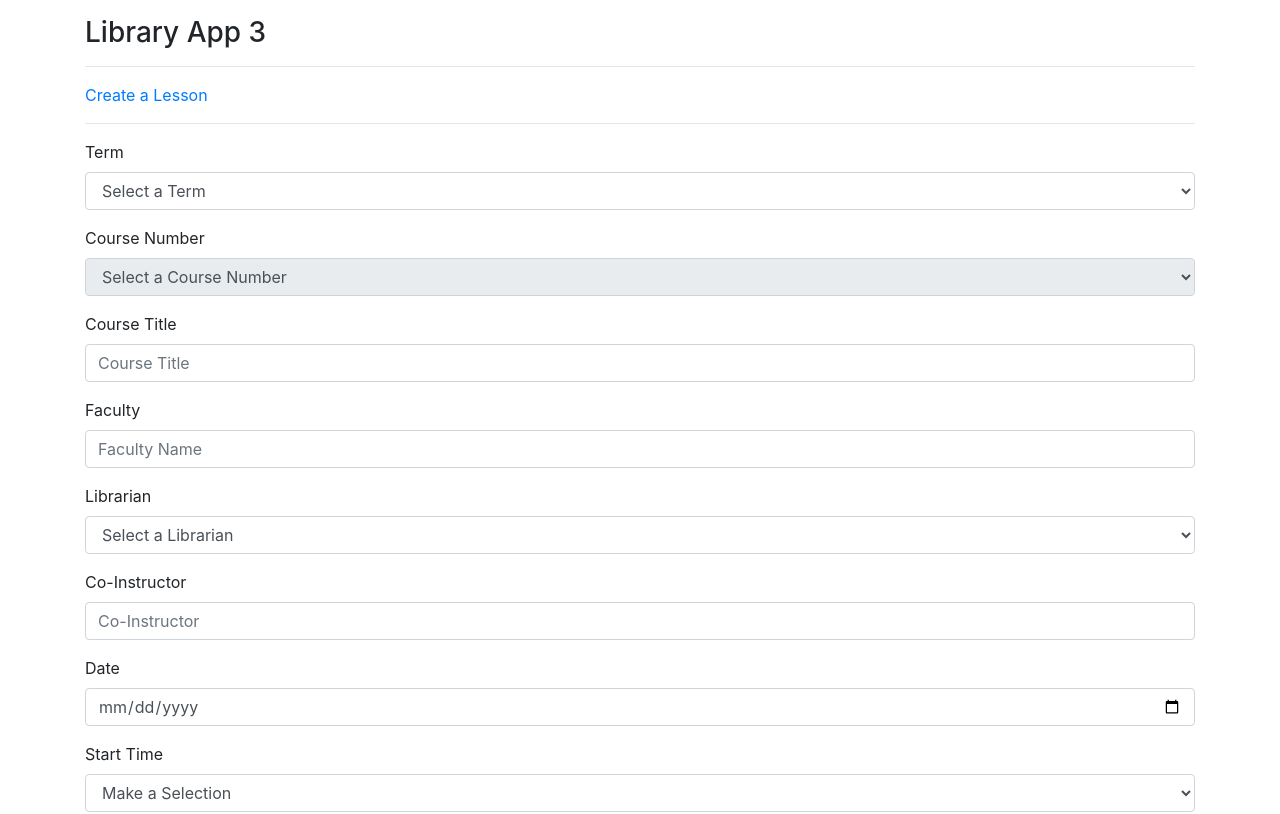
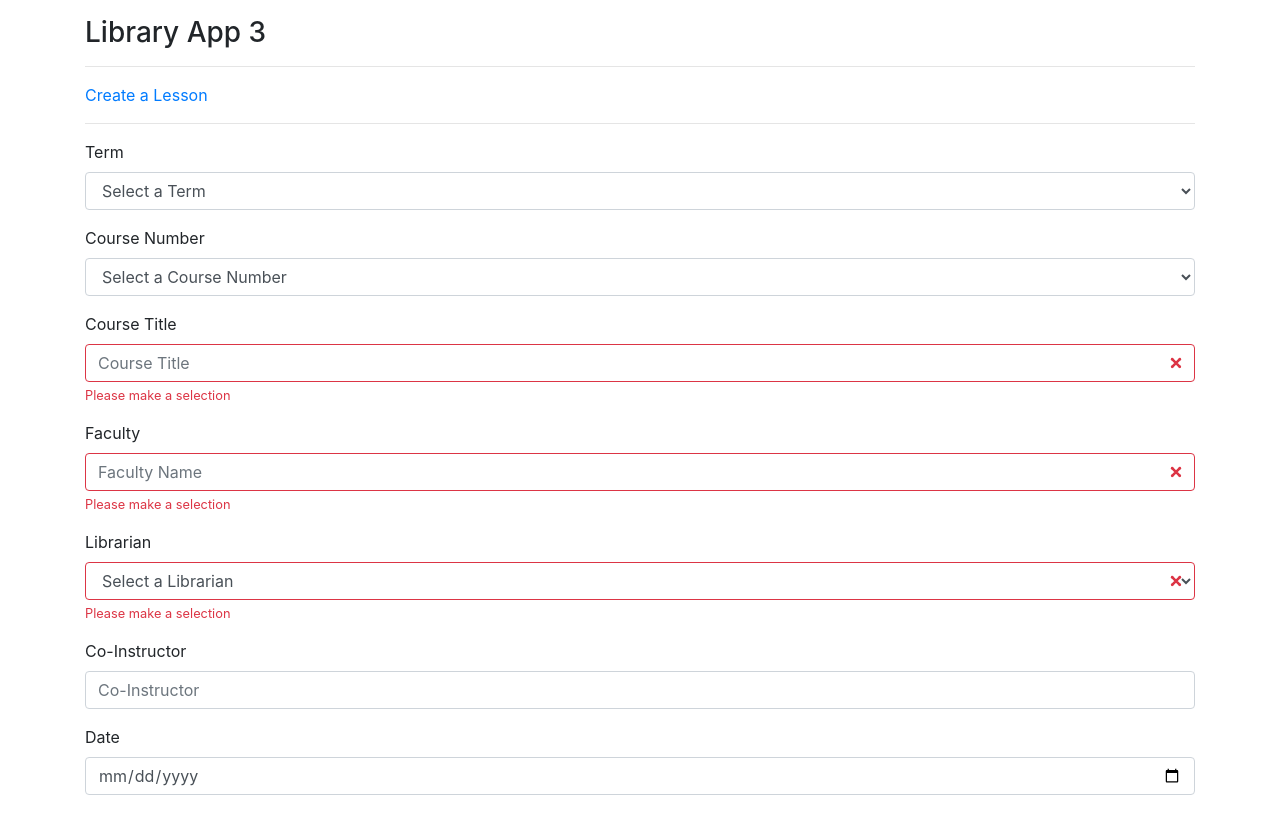
Before and after one commit to robert-laws/practice-oct-2019-library-app-3, a React (Create React App) app: page /lesson in a window 1280 px wide. Shown: the top 814 px of the page. Built offline with nearby package versions, Linux system fonts and the light colour scheme.

Commit message:
validation attempt

```diff
--- a/src/components/Lesson/Lesson.component.jsx
+++ b/src/components/Lesson/Lesson.component.jsx
@@ -10,9 +10,16 @@ import { timeIntervals, setIntervals, validatePresence, validateSelection } from
 
 const Lesson = () => {
   const [validForm, setValidForm] = useState(true);
-  const [errorList, setErrorList] = useState([]);
-  const [term, setTerm] = useState('');
-  const [courseNumber, setCourseNumber] = useState('');
+  const [term, setTerm] = useState({
+    name: 'term',
+    val: '',
+    error: ''
+  });
+  const [courseNumber, setCourseNumber] = useState({
+    name: 'course number',
+    val: '',
+    error: ''
+  });
   const [courseTitle, setCourseTitle] = useState('');
   const [faculty, setFaculty] = useState('');
   const [librarian, setLibrarian] = useState('');
@@ -24,7 +31,8 @@ const Lesson = () => {
 
   useEffect(() => {
     const updateCourseInfo = courseNumber => {
-      const thisCourse = courses.find(course => course.courseNumber === courseNumber);
+      const { val } = courseNumber;
+      const thisCourse = courses.find(course => course.courseNumber === val);
 
       if(thisCourse) {
         setCourseTitle(thisCourse.courseTitle)
@@ -45,55 +53,47 @@ const Lesson = () => {
     return courseList;
   }
 
-
-
-  const saveProgress = () => {
-    const validateList = [
-      {[`${Object.keys({term})[0]}`]: term},
-      {[`${Object.keys({courseNumber})[0]}`]: courseNumber},
-      {[`${Object.keys({librarian})[0]}`]: librarian}
-    ]
-
-    // Object.keys(validateList[0]).forEach(item => {
-    //   console.log(item)
-    //   console.log(validateList[0][item])
-    // })
-
-    validateList.forEach(item => {
-      Object.keys(item).forEach(name => {
-        // validateItem(name, item[name], 'selection');
-        console.log(item[name])
-        console.log(name);
-        buildErrorList(validateSelection(item[name]), name, `${name} must have a value selected`)
-      })
-    })
-  }
-
-  const validateItem = (itemName, itemValue, errorTypeCheck) => {
-    if(errorTypeCheck === 'presence') {
-      buildErrorList(validateSelection(itemValue), itemName, `${itemName} must have a value entered`)
-    } else if(errorTypeCheck === 'selection') {
-      buildErrorList(validateSelection(itemValue), itemName, `${itemName} must have a value selected`)
+  const checkValid = (field, updateErrors) => {
+    const { name, val } = field;
+    if (val === '') {
+      updateErrors(name, `Please make a selection for ${name}`)
     } else {
-      return null
+      updateErrors(name, '')
     }
   }
 
+  const updateErrors = (name, errorMessage) => {
+    switch(name) {
+      case 'term':
+        if(term['val'] === '') {
+          setTerm({
+            ...term,
+            [`error`]: errorMessage
+          })
+        } else {
+          setTerm({
+            ...term,
+            [`error`]: ''
+          })
+        }
+        return
+      default:
+        return
+    }
+  }
 
-  const buildErrorList = (result, name, errorType) => {
-    if(result === false) {
-      setErrorList(errorList => [...errorList, {[name]: errorType}])
-    // } else {
-    //   const newErrorList = Object.keys(errorList).reduce((object, key) => {
-    //     console.log(object)
-    //     if(key !== `${name}Error`) {
-    //       object[key] = errorList[key]
-    //     }
-    //     return object
-    //   }, {})
+  const saveProgress = () => {
+    const validateList = [term, courseNumber];
 
-    //   setErrorList({...newErrorList})
-    }
+    validateList.forEach(item => {
+      checkValid(item, updateErrors)
+    })
+
+
+
+
+
+    //
   }
 
   return (
@@ -103,38 +103,40 @@ const Lesson = () => {
         <Form>
           <FormGroup>
             <Label for='term'>Term</Label>
-            <Input type='select' name='term' id='term' value={term} onChange={e => setTerm(e.target.value)} invalid={errorList['term'] ? true : false}>
+            <Input type='select' name='term' id='term' value={term['val']} onChange={e => setTerm({ ...term, [`val`]: e.target.value})} invalid={term['error'] !== '' ? true : false}>
               <option value=''>Select a Term</option>
               <option value='Fall 2019'>Fall 2019</option>
               <option value='Spring 2020'>Spring 2020</option>
             </Input>
-            <FormFeedback>{errorList['term']}</FormFeedback>
+            <FormFeedback>{term.error}</FormFeedback>
           </FormGroup>
           <FormGroup>
             <Label for='courseNumber'>Course Number</Label>
-            <Input type='select' name='courseNumber' id='courseNumber' value={courseNumber} onChange={e => setCourseNumber(e.target.value)} disabled={term === ''} invalid={errorList['courseNumber'] ? true : false}>
+            <Input type='select' name='courseNumber' id='courseNumber' value={courseNumber['val']} onChange={e => setCourseNumber({ ...courseNumber, [`val`]: e.target.value})} disabled={term === ''} invalid={courseNumber['error'] !== '' ? true : false}>
               <option value=''>Select a Course Number</option>
-              {getCourses(term)}
+              {getCourses(term['val'])}
             </Input>
-            <FormFeedback>{errorList['courseNumber']}</FormFeedback>
+            <FormFeedback>Please make a selection</FormFeedback>
           </FormGroup>
           <FormGroup>
             <Label for='courseTitle'>Course Title</Label>
-            <Input type="text" name="courseTitle" id="courseTitle" placeholder="Course Title" value={courseTitle} onChange={e => setCourseTitle(e.target.value)} />
+            <Input type="text" name="courseTitle" id="courseTitle" placeholder="Course Title" value={courseTitle} onChange={e => setCourseTitle(e.target.value)} invalid={courseTitle === '' ? true : false} />
+            <FormFeedback>Please make a selection</FormFeedback>
           </FormGroup>
           <FormGroup>
             <Label for='faculty'>Faculty</Label>
-            <Input type="text" name="faculty" id="faculty" placeholder="Faculty Name" value={faculty} onChange={e => setFaculty(e.target.value)} />
+            <Input type="text" name="faculty" id="faculty" placeholder="Faculty Name" value={faculty} onChange={e => setFaculty(e.target.value)} invalid={faculty === '' ? true : false}/>
+            <FormFeedback>Please make a selection</FormFeedback>
           </FormGroup>
           <FormGroup>
             <Label for='librarian'>Librarian</Label>
-            <Input type='select' name='librarian' id='librarian' placeholder='Librarian' value={librarian} onChange={e => setLibrarian(e.target.value)} invalid={errorList['librarian'] ? true : false}>
+            <Input type='select' name='librarian' id='librarian' placeholder='Librarian' value={librarian} onChange={e => setLibrarian(e.target.value)} invalid={librarian === '' ? true : false}>
               <option value=''>Select a Librarian</option>
               {librarians.map(librarian => {
                 return <option key={librarian.id} value={librarian.name}>{librarian.name}</option>
               })}
             </Input>
-            <FormFeedback>{errorList['librarian']}</FormFeedback>
+            <FormFeedback>Please make a selection</FormFeedback>
           </FormGroup>
           <FormGroup>
             <Label for='coInstructor'>Co-Instructor</Label>
```
